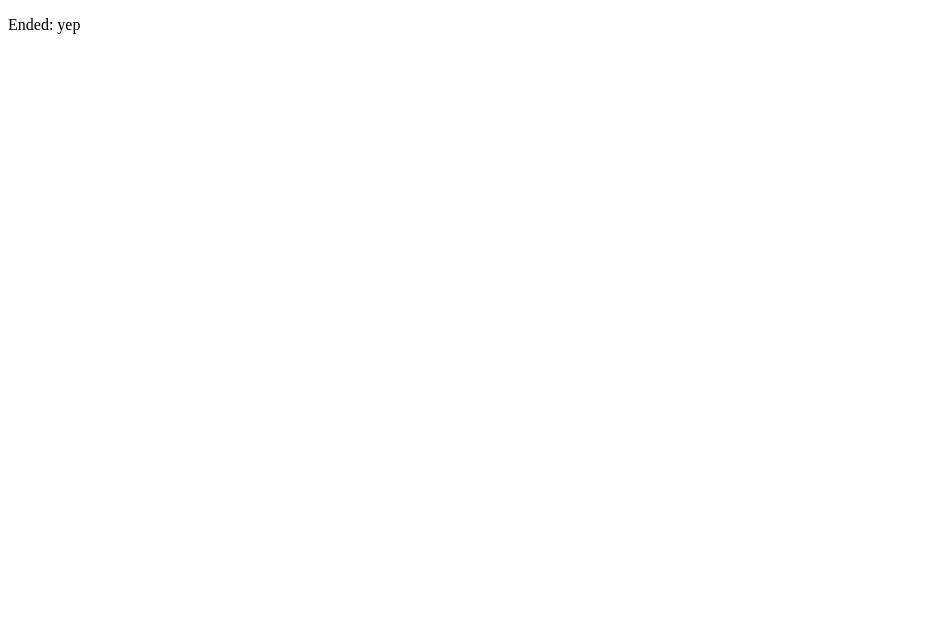
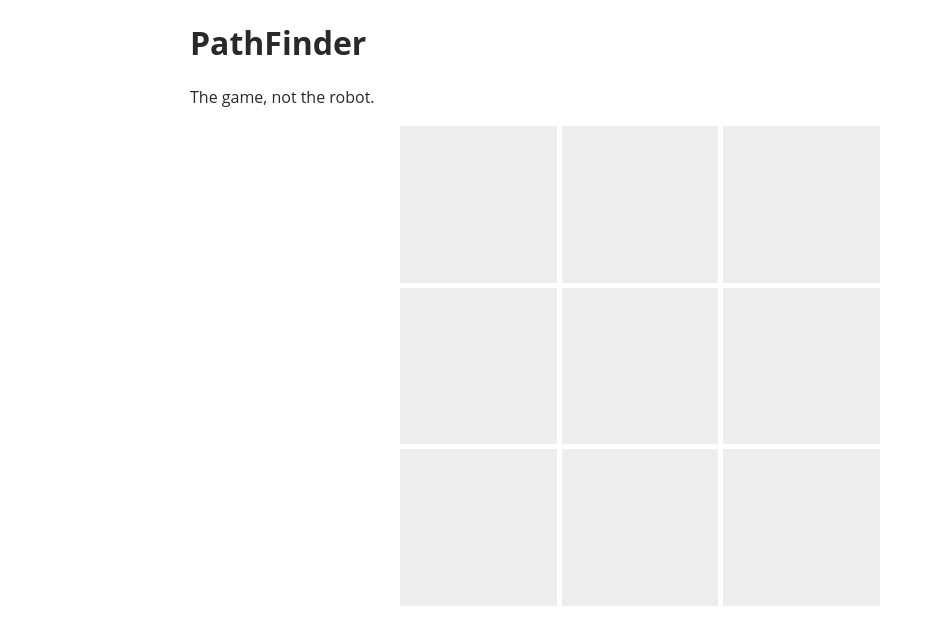
Before and after one commit to andersanmiguel/pathfinder-vue, a Vue app: page / in a window 1280 px wide. Shown: the top 644 px of the page, without its empty margins (0-934 px from the left). Built offline with nearby package versions, Linux system fonts and the light colour scheme.

Commit message:
Grid on screen

```diff
--- a/src/App.vue
+++ b/src/App.vue
@@ -1,7 +1,12 @@
 <template>
   <div id="app">
-    <timer :initial="initial_timer" v-on:count_end="end_count"></timer>
-    <p>Ended: {{ count_ended }}</p>
+    <h1>PathFinder</h1>
+    <p>The game, not the robot.</p>
+    <!--<timer :initial="initial_timer" v-on:count_end="end_count"></timer>-->
+
+    <div :class="'board tile'+grid">
+      <div class="tile" v-for="tile in board"></div>
+    </div>
   </div>
 </template>
 
@@ -10,17 +15,36 @@ export default {
   data: function() {
     return {
       initial_timer: 5,
-      count_ended: 'nope'
+      level: 0,
+      initial_grid: 3,
+      board: []
     };
+  },
+  computed: {
+    grid: function() {
+      return this.level + this.initial_grid;
+    }
   },
   watch: {
   },
   mounted: function() {
+    this.make_board();
   },
   methods: {
+    make_board: function() {
+      let board = [];
+      let tiles = this.grid * this.grid;
+      for (let i = 1; i <= tiles; i++) {
+        board.push({ key: i, hint: false, played: false, error: false});
+      }
+      this.board = board;
+    },
     end_count: function() {
-      this.count_ended = 'yep';
+      // Timer end
     }
   }
 }
 </script>
+
+
+<style lang="scss" src="./assets/styles/main.scss"></style>
--- /dev/null
+++ b/src/assets/styles/main.scss
@@ -0,0 +1,55 @@
+html * {
+  box-sizing: border-box;
+}
+
+html {
+  font-family: 'Open Sans', sans-serif;
+  color: #292929;
+}
+
+body {
+  max-width: 900px;
+  width: 90%;
+  margin: auto;
+}
+
+a {
+  color: #EAB730;
+  text-decoration: none;
+}
+
+header {
+  padding: 1em;
+  float: left;
+}
+
+.tagline {
+  margin-top: -.5em;
+  color: #ccc;
+}
+
+.board {
+  width: 90%;
+  max-width: 60vh;
+  margin: 2% auto;
+
+  display: grid;
+  grid-column-gap: 5px;
+  grid-row-gap: 5px;
+
+  @for $i from 1 through 28 {
+    &.tile#{$i} {
+      grid-template-columns: repeat($i, 1fr);
+    }
+  }
+
+}
+
+.tile {
+  background: #ededed;
+  &:after {
+    content: "";
+    display: block;
+    padding-top: 100%;
+  }
+}
--- a/src/components/Timer.vue
+++ b/src/components/Timer.vue
@@ -7,7 +7,7 @@ export default {
   props: ['initial'],
   data: function() {
     return {
-      timer: this.initial,
+      timer: this.initial || 5,
       count: ''
     };
   },
```
